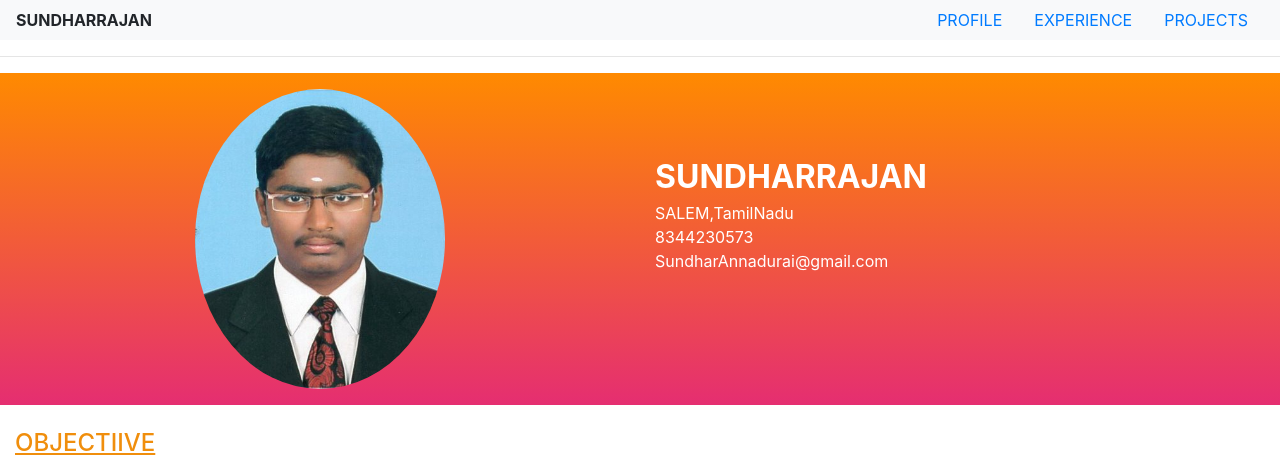
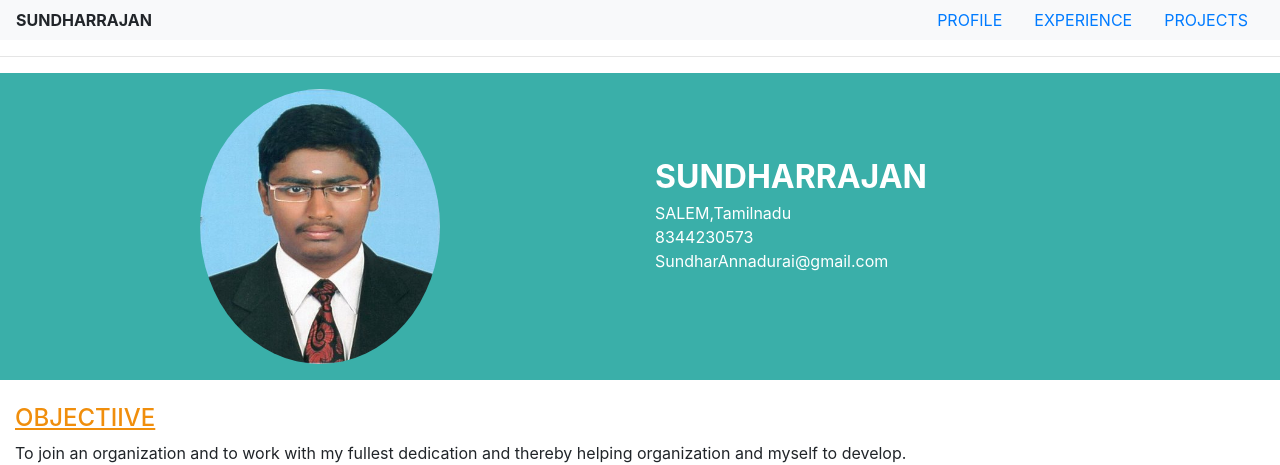
Before and after one commit to ASUNDHARRAJAN/Sundhar-resume, a React (Create React App) app: page / in a window 1280 px wide. Shown: the top 465 px of the page. Built offline with nearby package versions, Linux system fonts and the light colour scheme.

Commit message:
Create a React app and publish it to GitHub Pages

```diff
--- a/src/App.css
+++ b/src/App.css
@@ -44,7 +44,7 @@
 }
 
 .profile_section {
-  background: linear-gradient(180deg,#ff8a00,#e52e71);
+  background-color:#3AAFA9;
   animation: skew 5s;
   transform: skew(0deg);
 }
--- a/src/App.js
+++ b/src/App.js
@@ -38,10 +38,10 @@ const PROFILE = () =>
 <div class="container-fluid">
 <div class="row profile_section">
     <div class="col-md-6 text-center profile_section_left">
-      <Image src="Profile.jpg" width="250" height="300" roundedCircle/>
+      <Image src="Profile.jpg" width="240" height="275" roundedCircle/>
     </div>
     <div class="col-md-6 profile_section_right">
-        <p><b>SUNDHARRAJAN </b> <br></br> SALEM,TamilNadu <br></br> 8344230573 <br></br> SundharAnnadurai@gmail.com <br></br></p>
+        <p><b>SUNDHARRAJAN </b> <br></br> SALEM,Tamilnadu <br></br> 8344230573 <br></br> SundharAnnadurai@gmail.com <br></br></p>
     </div>
 </div><br></br>
 <div class="row objective_section">
```
